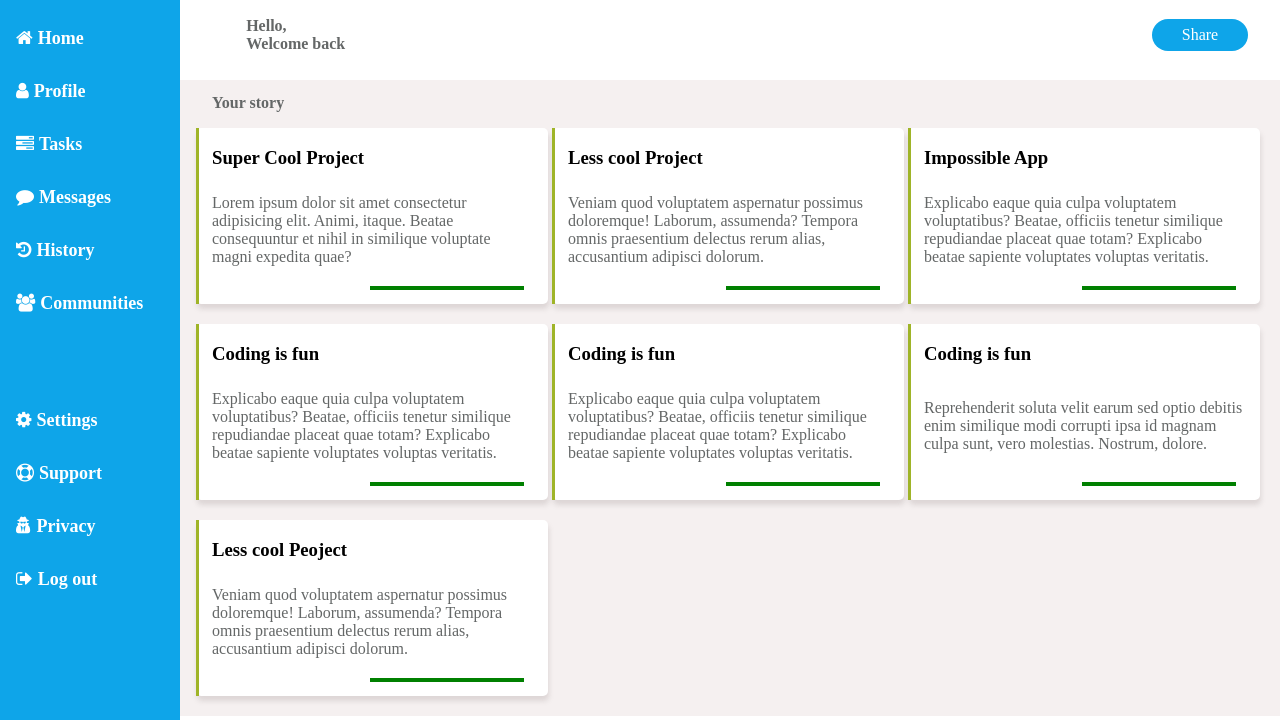
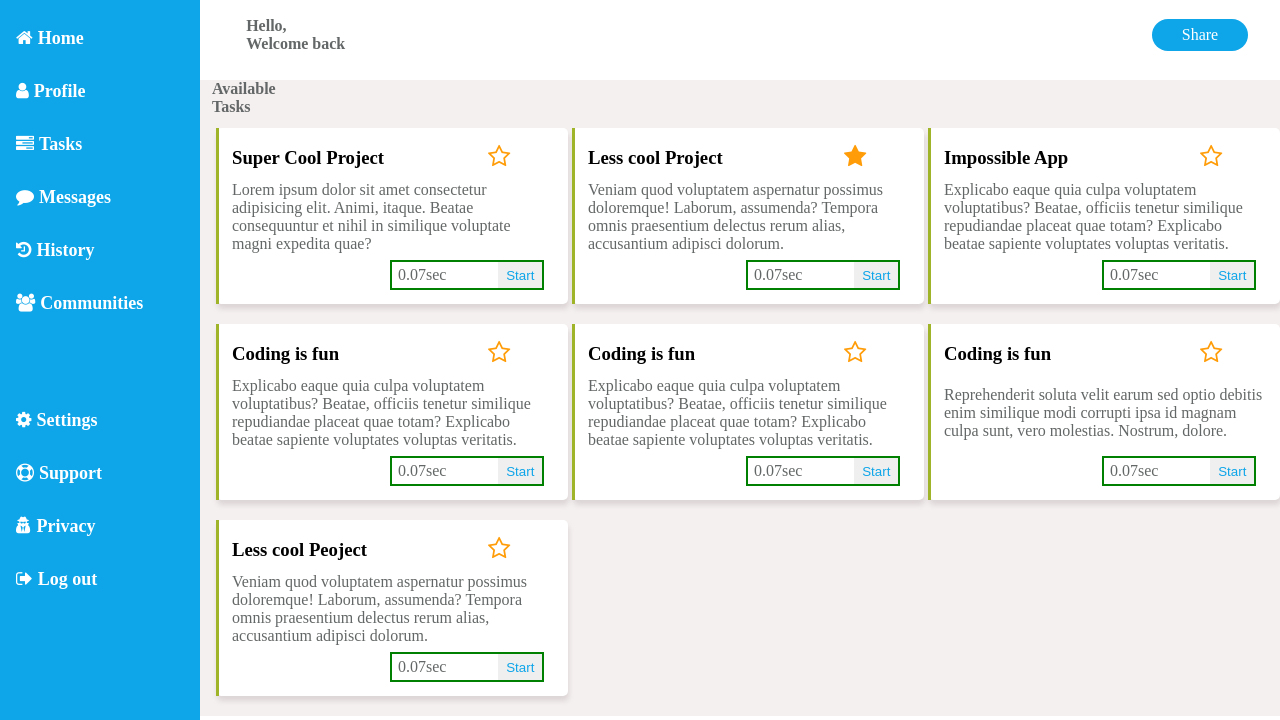
Before and after one commit to Elisha-Kiplangat/Dashboard, a plain HTML site: page index.html in a window 1280 px wide. Shown: the part 80-800 px from the top of the page. Drawn offline with Linux system fonts and the light colour scheme.

Commit message:
Updated the components

```diff
--- a/index.html
+++ b/index.html
@@ -18,7 +18,14 @@ font-awesome/4.7.0/css/font-awesome.min.css">
 
                 <li><a href="#"><i class="fa fa-home"></i>Home</a></li>
                 <li><a href="#"><i class="fa fa-user"></i>Profile</a></li>
-                <li><a href="#"><i class="fa fa-tasks"></i>Tasks</a></li>
+                <li><a href="#"><i class="fa fa-tasks"></i>Tasks</a>
+                    <div class="sub-task">
+                        <ul>
+                        <li><a href="#">All</a></li>
+                        <li><a href="#">Favourite</a></li>
+                        </ul>
+                    </div>
+                </li>
                 <li><a href="#"><i class="fa fa-comment"></i>Messages</a></li>
                 <li><a href="#"><i class="fa fa-history"></i>History</a></li>
                 <li><a href="#"><i class="fa fa-users"></i>Communities</a></li>
@@ -66,62 +73,90 @@ font-awesome/4.7.0/css/font-awesome.min.css">
             </nav>
            <div class="content">
             <div class="span-text">
-                <p class="bold">Your story</p>
+                <p class="bold">Available Tasks</p>
 
             </div>
             <div class="main-content">
                 <div class="inner__main-content">
                     <div class="small__card--container">
                         <div class="card">
+                            <div class="title">
                             <h3>Super Cool Project</h3>
+                            <h2 class="like"><i class="fa fa-star-o"></i></h2>
+                        </div>
                             Lorem ipsum dolor sit amet consectetur adipisicing elit. Animi, itaque. Beatae consequuntur et nihil in similique voluptate magni expedita quae?
                        <div class="icons">
-                        <img src="" alt="">
-
+                        <p class="time">0.07sec</p>
+                        <button class="start"> Start</button>
                        </div>
                     </div>
                         <div class="card">
+                            <div class="title">
                             <h3>Less cool Project</h3>
+                            <h2 class="like"><i class="fa fa-star"></i></h2>
+                            </div>
                             Veniam quod voluptatem  aspernatur possimus doloremque! Laborum, assumenda? Tempora omnis praesentium delectus rerum alias, accusantium adipisci dolorum.
                             <div class="icons">
-                                <img src="" alt="">
-
+                                <p class="time">0.07sec</p>
+                        <button class="start"> Start</button>
                                </div>
                         </div>
                         <div class="card">
+                            <div class="title">
                             <h3>Impossible App</h3>
+                            <h2 class="like"><i class="fa fa-star-o"></i></h2>
+                            </div>
                             <p>Explicabo eaque quia culpa voluptatem voluptatibus? Beatae, officiis tenetur similique repudiandae placeat quae totam? Explicabo beatae sapiente voluptates voluptas veritatis.</p>
                             <div class="icons">
-                                <img src="" alt="">
-
+                                <p class="time">0.07sec</p>
+                        <button class="start"> Start</button>
                                </div>
                         </div>
                         <div class="card">
+                            <div class="title">
                             <h3>Coding is fun</h3>
+                                <h2 class="like"><i class="fa fa-star-o"></i></h2>
+                            </div>
                             <p>Explicabo eaque quia culpa voluptatem voluptatibus? Beatae, officiis tenetur similique repudiandae placeat quae totam? Explicabo beatae sapiente voluptates voluptas veritatis.</p>
                             <div class="icons">
-                                <img src="" alt="">
+                                <p class="time">0.07sec</p>
+                        <button class="start"> Start</button>
                                </div>
                         </div>
                         <div class="card">
-                            <h3>Coding is fun</h3>
+
+                            <div class="title">
+                                <h3>Coding is fun</h3>
+                                <h2 class="like"><i class="fa fa-star-o"></i></h2>
+                            </div>
                             <p>Explicabo eaque quia culpa voluptatem voluptatibus? Beatae, officiis tenetur similique repudiandae placeat quae totam? Explicabo beatae sapiente voluptates voluptas veritatis.</p>
                             <div class="icons">
-                                <img src="" alt="">
+                                <p class="time">0.07sec</p>
+                        <button class="start"> Start</button>
                                </div>
                         </div>
                         <div class="card">
-                            <h3>Coding is fun</h3>
+
+                            <div class="title">
+                                <h3>Coding is fun</h3>
+                                <h2 class="like"><i class="fa fa-star-o"></i></h2>
+                            </div>
                             Reprehenderit soluta velit earum sed optio debitis enim similique modi corrupti ipsa id magnam culpa sunt, vero molestias. Nostrum, dolore.
                             <div class="icons">
-                                <img src="" alt="">
+                                <p class="time">0.07sec</p>
+                        <button class="start"> Start</button>
                                </div>
                         </div>
                         <div class="card">
-                            <h3>Less cool Peoject</h3>
+
+                            <div class="title">
+                                <h3>Less cool Peoject</h3>
+                                <h2 class="like"><i class="fa fa-star-o"></i></h2>
+                            </div>
                             Veniam quod voluptatem  aspernatur possimus doloremque! Laborum, assumenda? Tempora omnis praesentium delectus rerum alias, accusantium adipisci dolorum.
                             <div class="icons">
-                                <img src="" alt="">
+                                <p class="time">0.07sec</p>
+                        <button class="start"> Start</button>
                                </div>
                         </div>
                     </div>
--- a/style.css
+++ b/style.css
@@ -7,9 +7,20 @@
 body{
     color: rgb(100, 103, 103);
 }
+/*title editing*/
+
 h3{
     color:black;
     padding-block: 0.2rem;
+    width: 80%;
+    float: left;
+}
+.like{
+    width: 20%;
+    float: right;
+}
+.like i{
+    color: rgb(255, 156, 7);
 }
 a{
     text-decoration: none;
@@ -25,6 +36,21 @@ li{
     width:47%;
     margin-left: 50%;
     outline: 2px solid green;
+
+}
+.time{
+    padding: 4px;
+    margin-left: 2px;
+}
+.start{
+    color: #0ea5e9;
+    border: none;
+    padding: 4px;
+    padding-left: 8px;
+    padding-right: 8px;
+}
+.start:hover{
+    background-color: #05293b;
 }
 
 .bold{
@@ -42,7 +68,7 @@ h2{
     display: var(--grid);
 }
 .grid-container{
-   grid-template-columns: 12em 1fr;
+   grid-template-columns: 12em 2fr;
    height: 100%;
    display: flex;
 }
@@ -54,7 +80,7 @@ h2{
     row-gap: 40px;
     font-size: large;
     position: fixed;
-    width: 180px;
+    width: 200px;
     padding-bottom: 50px;
 }
 
@@ -87,7 +113,49 @@ span{
     padding-bottom: 10px;
     border-radius: 5px;
 }
-/*.bottom{
+/* task hover*/
+.sub-task{
+    display: none;
+
+}
+
+.side-bar ul li:hover .sub-task{
+    display: block;
+    position: absolute;
+    margin-left: 88px;
+    margin-top: -80px;
+    background-color: #0b77a8;
+}
+.sub-task ul{
+    margin: 0px;
+}
+.sub-task ul li{
+    height: 40px;
+    width: 90px;
+    padding-top: 2px;
+    padding-bottom: 5px;
+    padding-top: -5px;
+}
+.sub-task ul li a:hover{
+    padding-left: 5px;
+    padding-top: 5px;
+    padding-bottom: 5px;
+    padding-right: 8px;
+    margin-left: 0px;
+    margin-bottom: 5px;
+}
+.sub-task ul li:nth-child(1){
+    margin-top: 15px;
+    margin-bottom: 3px;
+    margin-left: 5px;
+}
+.sub-task ul li:nth-child(2){
+
+    margin-top: 3px;
+    margin-left: 5px;
+}
+/*
+.bottom{
     height: 50px;
     background-color: aqua;
 }*/
@@ -214,7 +282,6 @@ input:focus{
     grid-template-rows:3rem  3fr;
     background-color: rgb(245, 240, 240);
 }
-.span-text,
 .main-content
 {
     grid-column: 1/-1;
@@ -233,17 +300,6 @@ input:focus{
     padding-right:1rem;
     display: grid;
     grid-template-columns: 3fr ;
-}
-.span-text p:nth-child(1){
-
-    align-self:end;
-    margin-bottom: 1rem;
-    }
-.span-text p:nth-child(2){
-    margin-bottom: 1rem;
-grid-column: 11/-1;
-align-self: end;
-margin-left: -5rem;
 }
 .small__card--container{
 
@@ -264,6 +320,7 @@ margin-left: -5rem;
     box-shadow:1px 5px 5px 0px rgba(137, 124, 124, 0.22);
     background-color: white;
     margin-bottom: 20px;
+    margin-left: 20px;
 }
 .card::before{
     content:' ';
```
